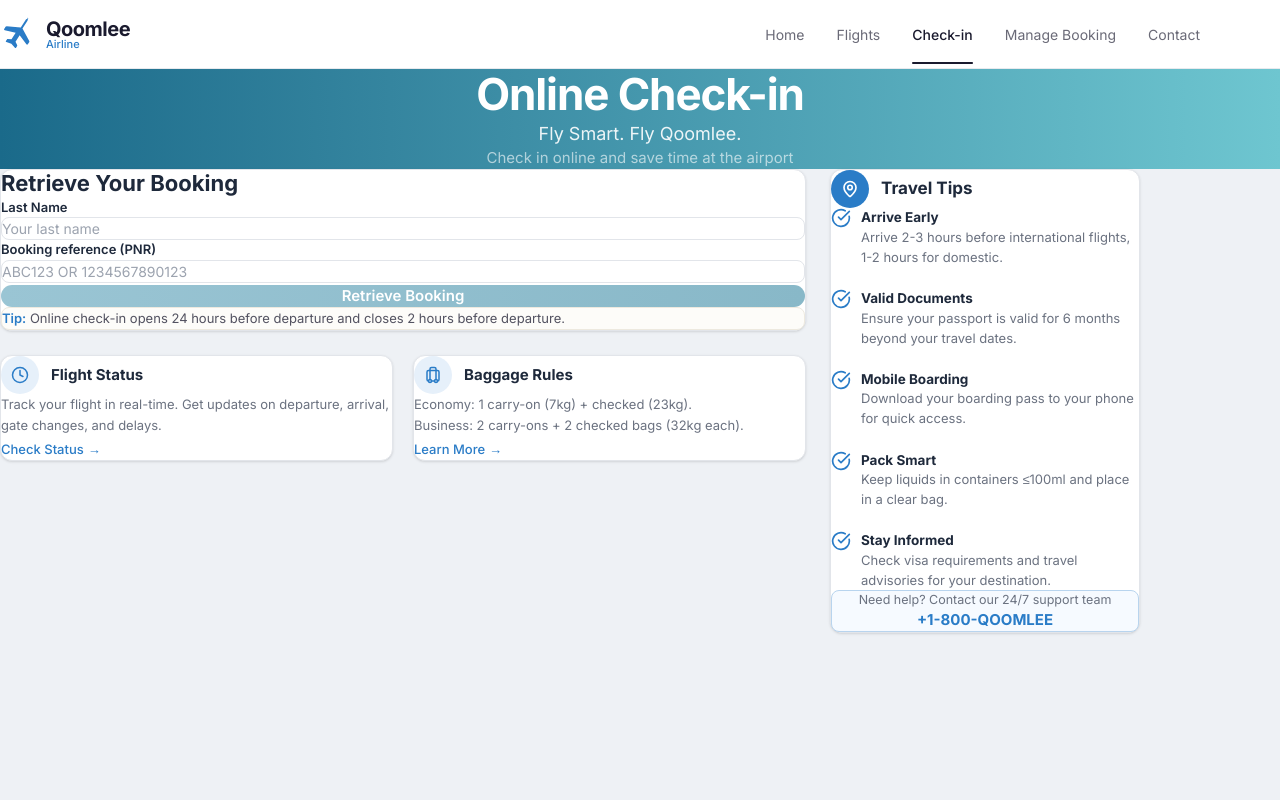
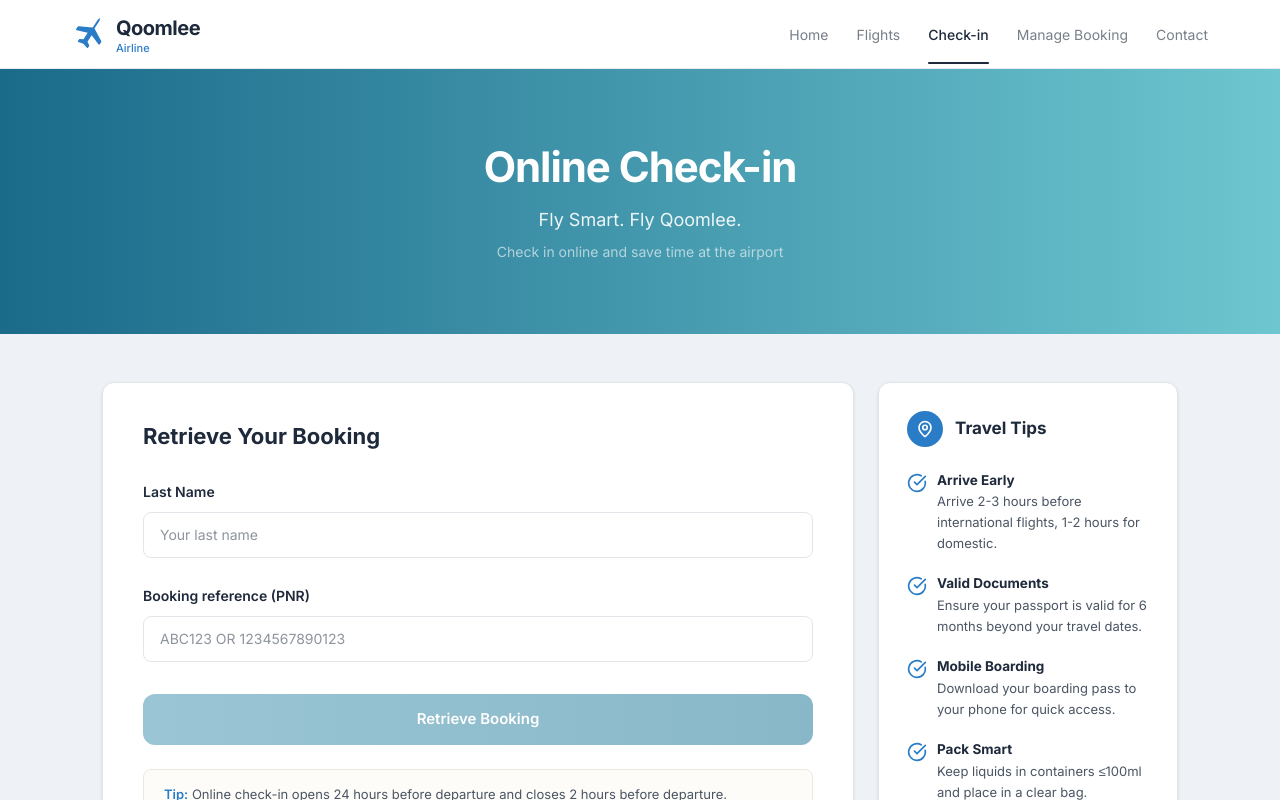
Before and after one commit to wipaporn-muiang/nextjs-qoomlee-airline, a Next.js app: page / in a window 1280 px wide. Shown: the top 800 px of the page. Built offline with nearby package versions, Linux system fonts and the light colour scheme.

Commit message:
fix: resolve broken styling issues with Tailwind v4
Fix missing card containers, padding, max-width, colors, and spacing.

```diff
--- a/app/globals.css
+++ b/app/globals.css
@@ -2,40 +2,39 @@
 
 @theme inline {
   --font-sans: "Inter", ui-sans-serif, system-ui, sans-serif;
-  --color-background: #eef1f5;
-  --color-foreground: #1a1a2e;
-  --color-primary: #2a7cc7;
-  --color-primary-dark: #1e5fa0;
-  --color-accent: #6b7280;
-  --color-muted: #9ca3af;
-  --color-card: #ffffff;
-  --color-card-foreground: #1e293b;
-  --color-border: #e2e5ea;
-  --color-border-light: #ede9df;
-  --color-tip-bg: #fdfcf9;
-  --color-tip-text: #2a7cc7;
+}
+
+:root {
+  --color-bg: #eef1f5;
+  --color-card-white: #ffffff;
+  --color-text-dark: #1e293b;
+  --color-text-body: #4b5563;
+  --color-text-muted: #9ca3af;
+  --color-primary-blue: #2a7cc7;
+  --color-border-default: #e2e5ea;
+  --color-border-warm: #ede9df;
+  --color-hero-from: #1a6a8a;
+  --color-hero-to: #6ec6d0;
+  --color-btn-from: #9ac5d4;
+  --color-btn-to: #88b8c8;
+  --color-icon-light: #e6f0fa;
   --color-support-bg: #f6faff;
   --color-support-border: #b8d4ee;
-  --color-hero-start: #1a6a8a;
-  --color-hero-end: #6ec6d0;
-  --color-button-start: #9ac5d4;
-  --color-button-end: #88b8c8;
-  --color-icon-bg: #e6f0fa;
-  --color-icon-bg-dark: #2a7cc7;
-  --color-check: #2a7cc7;
+  --color-tip-bg: #fdfcf9;
   --color-nav-border: #e8eaee;
 }
 
-* {
-  margin: 0;
-  padding: 0;
+*,
+*::before,
+*::after {
   box-sizing: border-box;
 }
 
 body {
-  background-color: var(--color-background);
-  color: var(--color-foreground);
-  font-family: var(--font-sans);
+  margin: 0;
+  padding: 0;
+  background-color: var(--color-bg);
+  color: var(--color-text-dark);
   -webkit-font-smoothing: antialiased;
   -moz-osx-font-smoothing: grayscale;
 }
--- a/app/layout.tsx
+++ b/app/layout.tsx
@@ -2,7 +2,7 @@ import type { Metadata, Viewport } from "next";
 import { Inter } from "next/font/google";
 import "./globals.css";
 
-const inter = Inter({ subsets: ["latin"], variable: "--font-inter" });
+const _inter = Inter({ subsets: ["latin"] });
 
 export const metadata: Metadata = {
   title: "Online Check-in | Qoomlee Airline",
@@ -11,7 +11,7 @@ export const metadata: Metadata = {
 };
 
 export const viewport: Viewport = {
-  themeColor: "#0891b2",
+  themeColor: "#1a6a8a",
   width: "device-width",
   initialScale: 1,
 };
@@ -23,9 +23,7 @@ export default function RootLayout({
 }) {
   return (
     <html lang="en">
-      <body className={`${inter.variable} font-sans antialiased`}>
-        {children}
-      </body>
+      <body className="font-sans antialiased">{children}</body>
     </html>
   );
 }
--- a/app/page.tsx
+++ b/app/page.tsx
@@ -6,20 +6,20 @@ import TravelTips from "@/components/travel-tips";
 
 export default function CheckinPage() {
   return (
-    <div className="min-h-screen bg-background">
+    <div className="min-h-screen" style={{ backgroundColor: "var(--color-bg)" }}>
       <Navbar />
       <HeroBanner />
 
-      <main className="mx-auto max-w-[1140px] px-5 py-10 md:px-8 md:py-[52px]">
+      <main className="mx-auto max-w-[1140px] px-5 py-10 md:px-8 md:py-12">
         <div className="flex flex-col gap-6 lg:flex-row lg:items-start">
           {/* Left Column */}
-          <div className="flex flex-1 flex-col gap-6">
+          <div className="flex min-w-0 flex-1 flex-col gap-6">
             <RetrieveBookingForm />
             <InfoCards />
           </div>
 
           {/* Right Column - Travel Tips sidebar */}
-          <aside className="w-full shrink-0 lg:w-[310px]">
+          <aside className="w-full shrink-0 lg:w-[300px]">
             <TravelTips />
           </aside>
         </div>
--- a/components/hero-banner.tsx
+++ b/components/hero-banner.tsx
@@ -1,13 +1,18 @@
 export default function HeroBanner() {
   return (
-    <section className="bg-gradient-to-r from-hero-start to-hero-end px-6 py-12 text-center md:py-[72px]">
-      <h1 className="text-[32px] font-bold text-white md:text-[44px] md:leading-[1.15] tracking-tight text-balance">
+    <section
+      className="px-6 py-14 text-center md:py-[72px]"
+      style={{
+        background: "linear-gradient(to right, var(--color-hero-from), var(--color-hero-to))",
+      }}
+    >
+      <h1 className="text-3xl font-bold text-white md:text-[42px] md:leading-tight tracking-tight">
         Online Check-in
       </h1>
-      <p className="mt-3 text-[16px] font-normal text-white/90 md:text-[18px]">
+      <p className="mt-3 text-base text-white/90 md:text-lg">
         Fly Smart. Fly Qoomlee.
       </p>
-      <p className="mt-2 text-[13px] text-white/60 md:text-[15px]">
+      <p className="mt-2 text-sm text-white/60">
         Check in online and save time at the airport
       </p>
     </section>
--- a/components/info-cards.tsx
+++ b/components/info-cards.tsx
@@ -5,49 +5,87 @@ export default function InfoCards() {
   return (
     <div className="grid grid-cols-1 gap-5 sm:grid-cols-2">
       {/* Flight Status */}
-      <div className="rounded-xl border border-border bg-card px-6 pb-6 pt-6 shadow-sm">
+      <div
+        className="rounded-xl bg-white p-6 shadow-sm"
+        style={{ border: "1px solid var(--color-border-default)" }}
+      >
         <div className="flex items-center gap-3">
-          <div className="flex h-[38px] w-[38px] items-center justify-center rounded-full bg-icon-bg">
-            <Clock className="h-[18px] w-[18px] text-primary" strokeWidth={2} />
+          <div
+            className="flex h-9 w-9 shrink-0 items-center justify-center rounded-full"
+            style={{ backgroundColor: "var(--color-icon-light)" }}
+          >
+            <Clock
+              className="h-[18px] w-[18px]"
+              strokeWidth={2}
+              style={{ color: "var(--color-primary-blue)" }}
+            />
           </div>
-          <h3 className="text-[15px] font-bold text-card-foreground">
+          <h3
+            className="text-[15px] font-bold"
+            style={{ color: "var(--color-text-dark)" }}
+          >
             Flight Status
           </h3>
         </div>
-        <p className="mt-4 text-[13px] leading-[1.6] text-accent">
+        <p
+          className="mt-4 text-[13px] leading-relaxed"
+          style={{ color: "var(--color-text-body)" }}
+        >
           Track your flight in real-time. Get updates on departure, arrival,
           gate changes, and delays.
         </p>
         <Link
           href="/flight-status"
-          className="mt-5 inline-flex items-center gap-1 text-[13px] font-medium text-primary hover:text-primary-dark transition-colors"
+          className="mt-5 inline-flex items-center gap-1 text-[13px] font-medium transition-opacity hover:opacity-80"
+          style={{ color: "var(--color-primary-blue)" }}
         >
           Check Status
-          <span aria-hidden="true" className="ml-0.5">&#8594;</span>
+          <span aria-hidden="true" className="ml-0.5">
+            {"\u2192"}
+          </span>
         </Link>
       </div>
 
       {/* Baggage Rules */}
-      <div className="rounded-xl border border-border bg-card px-6 pb-6 pt-6 shadow-sm">
+      <div
+        className="rounded-xl bg-white p-6 shadow-sm"
+        style={{ border: "1px solid var(--color-border-default)" }}
+      >
         <div className="flex items-center gap-3">
-          <div className="flex h-[38px] w-[38px] items-center justify-center rounded-full bg-icon-bg">
-            <Luggage className="h-[18px] w-[18px] text-primary" strokeWidth={2} />
+          <div
+            className="flex h-9 w-9 shrink-0 items-center justify-center rounded-full"
+            style={{ backgroundColor: "var(--color-icon-light)" }}
+          >
+            <Luggage
+              className="h-[18px] w-[18px]"
+              strokeWidth={2}
+              style={{ color: "var(--color-primary-blue)" }}
+            />
           </div>
-          <h3 className="text-[15px] font-bold text-card-foreground">
+          <h3
+            className="text-[15px] font-bold"
+            style={{ color: "var(--color-text-dark)" }}
+          >
             Baggage Rules
           </h3>
         </div>
-        <p className="mt-4 text-[13px] leading-[1.6] text-accent">
+        <p
+          className="mt-4 text-[13px] leading-relaxed"
+          style={{ color: "var(--color-text-body)" }}
+        >
           Economy: 1 carry-on (7kg) + checked (23kg).
           <br />
           Business: 2 carry-ons + 2 checked bags (32kg each).
         </p>
         <Link
           href="/baggage"
-          className="mt-5 inline-flex items-center gap-1 text-[13px] font-medium text-primary hover:text-primary-dark transition-colors"
+          className="mt-5 inline-flex items-center gap-1 text-[13px] font-medium transition-opacity hover:opacity-80"
+          style={{ color: "var(--color-primary-blue)" }}
         >
           Learn More
-          <span aria-hidden="true" className="ml-0.5">&#8594;</span>
+          <span aria-hidden="true" className="ml-0.5">
+            {"\u2192"}
+          </span>
         </Link>
       </div>
     </div>
--- a/components/navbar.tsx
+++ b/components/navbar.tsx
@@ -12,49 +12,60 @@ const navLinks = [
   { label: "Contact", href: "/contact" },
 ];
 
-function AirplaneIcon({ className }: { className?: string }) {
-  return (
-    <svg
-      className={className}
-      viewBox="0 0 32 32"
-      fill="currentColor"
-      xmlns="http://www.w3.org/2000/svg"
-    >
-      <path d="M28.4 4.8c-0.8-0.8-2.2-0.6-3.2 0.4l-5.6 5.6-12-3.6c-0.4-0.1-0.8 0-1.1 0.3l-1.6 1.6c-0.4 0.4-0.2 1 0.3 1.2l9 4.2-4.8 4.8-3.2-0.8c-0.3-0.1-0.6 0-0.8 0.2l-1.2 1.2c-0.3 0.3-0.2 0.8 0.2 1l4 2.4 2.4 4c0.2 0.4 0.7 0.5 1 0.2l1.2-1.2c0.2-0.2 0.3-0.5 0.2-0.8l-0.8-3.2 4.8-4.8 4.2 9c0.2 0.5 0.8 0.7 1.2 0.3l1.6-1.6c0.3-0.3 0.4-0.7 0.3-1.1l-3.6-12 5.6-5.6c1-1 1.2-2.4 0.4-3.2z" />
-    </svg>
-  );
-}
-
 export default function Navbar() {
   const [mobileOpen, setMobileOpen] = useState(false);
 
   return (
-    <header className="border-b border-nav-border bg-card">
-      <nav className="mx-auto flex h-[68px] max-w-[1200px] items-center justify-between px-6">
+    <header
+      className="bg-white"
+      style={{ borderBottom: "1px solid var(--color-nav-border)" }}
+    >
+      <nav className="mx-auto flex h-[68px] max-w-[1200px] items-center justify-between px-6 md:px-8">
         {/* Logo */}
-        <Link href="/" className="flex items-center gap-2.5">
-          <AirplaneIcon className="h-9 w-9 text-primary -rotate-12" />
+        <Link href="/" className="flex items-center gap-2">
+          {/* Airplane icon - tilted */}
+          <svg
+            className="-rotate-12"
+            width="36"
+            height="36"
+            viewBox="0 0 32 32"
+            fill="#2a7cc7"
+            xmlns="http://www.w3.org/2000/svg"
+          >
+            <path d="M28.4 4.8c-0.8-0.8-2.2-0.6-3.2 0.4l-5.6 5.6-12-3.6c-0.4-0.1-0.8 0-1.1 0.3l-1.6 1.6c-0.4 0.4-0.2 1 0.3 1.2l9 4.2-4.8 4.8-3.2-0.8c-0.3-0.1-0.6 0-0.8 0.2l-1.2 1.2c-0.3 0.3-0.2 0.8 0.2 1l4 2.4 2.4 4c0.2 0.4 0.7 0.5 1 0.2l1.2-1.2c0.2-0.2 0.3-0.5 0.2-0.8l-0.8-3.2 4.8-4.8 4.2 9c0.2 0.5 0.8 0.7 1.2 0.3l1.6-1.6c0.3-0.3 0.4-0.7 0.3-1.1l-3.6-12 5.6-5.6c1-1 1.2-2.4 0.4-3.2z" />
+          </svg>
           <div className="flex flex-col leading-none">
-            <span className="text-[20px] font-bold text-foreground tracking-tight">
+            <span className="text-xl font-bold tracking-tight" style={{ color: "var(--color-text-dark)" }}>
               Qoomlee
             </span>
-            <span className="text-[11px] font-medium text-primary leading-none mt-[2px]">
+            <span
+              className="text-[11px] font-medium leading-none"
+              style={{ color: "var(--color-primary-blue)", marginTop: "1px" }}
+            >
               Airline
             </span>
           </div>
         </Link>
 
         {/* Desktop Nav */}
-        <ul className="hidden items-center gap-8 md:flex">
+        <ul className="hidden items-center gap-7 md:flex">
           {navLinks.map((link) => (
             <li key={link.label}>
               <Link
                 href={link.href}
-                className={`text-[14px] transition-colors ${
+                className={`text-sm transition-colors ${
                   link.active
-                    ? "font-medium text-foreground underline underline-offset-[22px] decoration-[2px] decoration-foreground"
-                    : "font-normal text-foreground/65 hover:text-foreground"
+                    ? "font-medium underline underline-offset-[22px] decoration-2"
+                    : "hover:opacity-80"
                 }`}
+                style={{
+                  color: link.active
+                    ? "var(--color-text-dark)"
+                    : "rgba(30,41,59,0.6)",
+                  textDecorationColor: link.active
+                    ? "var(--color-text-dark)"
+                    : undefined,
+                }}
               >
                 {link.label}
               </Link>
@@ -64,27 +75,41 @@ export default function Navbar() {
 
         {/* Mobile Toggle */}
         <button
-          className="md:hidden text-foreground"
+          className="md:hidden"
+          style={{ color: "var(--color-text-dark)" }}
           onClick={() => setMobileOpen(!mobileOpen)}
           aria-label={mobileOpen ? "Close menu" : "Open menu"}
         >
-          {mobileOpen ? <X className="h-6 w-6" /> : <Menu className="h-6 w-6" />}
+          {mobileOpen ? (
+            <X className="h-6 w-6" />
+          ) : (
+            <Menu className="h-6 w-6" />
+          )}
         </button>
       </nav>
 
       {/* Mobile Nav */}
       {mobileOpen && (
-        <div className="border-t border-nav-border bg-card px-6 pb-4 md:hidden">
+        <div
+          className="bg-white px-6 pb-4 md:hidden"
+          style={{ borderTop: "1px solid var(--color-nav-border)" }}
+        >
           <ul className="flex flex-col gap-1 pt-2">
             {navLinks.map((link) => (
               <li key={link.label}>
                 <Link
                   href={link.href}
-                  className={`block rounded-lg px-3 py-2.5 text-[14px] transition-colors ${
-                    link.active
-                      ? "bg-primary/10 text-primary font-medium"
-                      : "text-foreground/65 hover:bg-background hover:text-foreground"
+                  className={`block rounded-lg px-3 py-2.5 text-sm transition-colors ${
+                    link.active ? "font-medium" : ""
                   }`}
+                  style={{
+                    color: link.active
+                      ? "var(--color-primary-blue)"
+                      : "rgba(30,41,59,0.6)",
+                    backgroundColor: link.active
+                      ? "rgba(42,124,199,0.1)"
+                      : undefined,
+                  }}
                   onClick={() => setMobileOpen(false)}
                 >
                   {link.label}
--- a/components/retrieve-booking-form.tsx
+++ b/components/retrieve-booking-form.tsx
@@ -2,20 +2,24 @@
 
 export default function RetrieveBookingForm() {
   return (
-    <div className="rounded-xl border border-border bg-card px-8 pb-8 pt-9 shadow-sm md:px-10 md:pb-10 md:pt-10">
-      <h2 className="text-[22px] font-bold text-card-foreground leading-tight">
+    <div
+      className="rounded-xl bg-white p-8 shadow-sm md:p-10"
+      style={{ border: "1px solid var(--color-border-default)" }}
+    >
+      <h2
+        className="text-[22px] font-bold leading-tight"
+        style={{ color: "var(--color-text-dark)" }}
+      >
         Retrieve Your Booking
       </h2>
 
-      <form
-        className="mt-8"
-        onSubmit={(e) => e.preventDefault()}
-      >
+      <form className="mt-8" onSubmit={(e) => e.preventDefault()}>
         {/* Last Name */}
-        <div className="flex flex-col">
+        <div>
           <label
             htmlFor="lastName"
-            className="text-[13px] font-semibold text-card-foreground"
+            className="block text-sm font-semibold"
+            style={{ color: "var(--color-text-dark)" }}
           >
             Last Name
           </label>
@@ -23,15 +27,21 @@ export default function RetrieveBookingForm() {
             id="lastName"
             type="text"
             placeholder="Your last name"
-            className="mt-2.5 rounded-lg border border-border bg-white px-4 py-3 text-[14px] text-foreground placeholder:text-muted outline-none transition-shadow focus:ring-2 focus:ring-primary/30 focus:border-primary"
+            className="mt-2.5 block w-full rounded-lg px-4 py-3 text-sm outline-none transition-shadow focus:ring-2"
+            style={{
+              border: "1px solid var(--color-border-default)",
+              color: "var(--color-text-dark)",
+              backgroundColor: "#fff",
+            }}
           />
         </div>
 
         {/* PNR */}
-        <div className="mt-7 flex flex-col">
+        <div className="mt-7">
           <label
             htmlFor="pnr"
-            className="text-[13px] font-semibold text-card-foreground"
+            className="block text-sm font-semibold"
+            style={{ color: "var(--color-text-dark)" }}
           >
             Booking reference (PNR)
           </label>
@@ -39,23 +49,39 @@ export default function RetrieveBookingForm() {
             id="pnr"
             type="text"
             placeholder="ABC123 OR 1234567890123"
-            className="mt-2.5 rounded-lg border border-border bg-white px-4 py-3 text-[14px] text-foreground placeholder:text-muted outline-none transition-shadow focus:ring-2 focus:ring-primary/30 focus:border-primary"
+            className="mt-2.5 block w-full rounded-lg px-4 py-3 text-sm outline-none transition-shadow focus:ring-2"
+            style={{
+              border: "1px solid var(--color-border-default)",
+              color: "var(--color-text-dark)",
+              backgroundColor: "#fff",
+            }}
           />
         </div>
 
         {/* Submit */}
         <button
           type="submit"
-          className="mt-8 w-full cursor-pointer rounded-xl bg-gradient-to-r from-button-start to-button-end py-[14px] text-[15px] font-semibold text-white transition-opacity hover:opacity-90 focus-visible:outline-2 focus-visible:outline-offset-2 focus-visible:outline-primary"
+          className="mt-8 w-full cursor-pointer rounded-xl py-3.5 text-[15px] font-semibold text-white transition-opacity hover:opacity-90"
+          style={{
+            background: "linear-gradient(to right, var(--color-btn-from), var(--color-btn-to))",
+          }}
         >
           Retrieve Booking
         </button>
       </form>
 
       {/* Tip */}
-      <div className="mt-6 rounded-lg border border-border-light bg-tip-bg px-5 py-3.5">
-        <p className="text-[13px] text-foreground/75 leading-relaxed">
-          <span className="font-semibold text-tip-text">Tip:</span>{" "}
+      <div
+        className="mt-6 rounded-lg px-5 py-3.5"
+        style={{
+          border: "1px solid var(--color-border-warm)",
+          backgroundColor: "var(--color-tip-bg)",
+        }}
+      >
+        <p className="text-[13px] leading-relaxed" style={{ color: "var(--color-text-body)" }}>
+          <span className="font-semibold" style={{ color: "var(--color-primary-blue)" }}>
+            Tip:
+          </span>{" "}
           Online check-in opens 24 hours before departure and closes 2 hours
           before departure.
         </p>
--- a/components/travel-tips.tsx
+++ b/components/travel-tips.tsx
@@ -30,30 +30,46 @@ const tips = [
 
 export default function TravelTips() {
   return (
-    <div className="rounded-xl border border-border bg-card px-7 pb-7 pt-7 shadow-sm">
+    <div
+      className="rounded-xl bg-white p-7 shadow-sm"
+      style={{ border: "1px solid var(--color-border-default)" }}
+    >
       {/* Header */}
       <div className="flex items-center gap-3">
-        <div className="flex h-[38px] w-[38px] items-center justify-center rounded-full bg-icon-bg-dark">
+        <div
+          className="flex h-9 w-9 shrink-0 items-center justify-center rounded-full"
+          style={{ backgroundColor: "var(--color-primary-blue)" }}
+        >
           <MapPin className="h-[18px] w-[18px] text-white" strokeWidth={2.2} />
         </div>
-        <h3 className="text-[17px] font-bold text-card-foreground">
+        <h3
+          className="text-[17px] font-bold"
+          style={{ color: "var(--color-text-dark)" }}
+        >
           Travel Tips
         </h3>
       </div>
 
       {/* Tips List */}
-      <ul className="mt-7 flex flex-col gap-[22px]">
+      <ul className="mt-6 flex flex-col gap-5">
         {tips.map((tip) => (
           <li key={tip.title} className="flex items-start gap-2.5">
             <CircleCheckBig
-              className="mt-[1px] h-[20px] w-[20px] shrink-0 text-check"
+              className="mt-0.5 h-5 w-5 shrink-0"
               strokeWidth={2}
+              style={{ color: "var(--color-primary-blue)" }}
             />
             <div>
-              <p className="text-[13.5px] font-bold text-card-foreground leading-snug">
+              <p
+                className="text-[13.5px] font-bold leading-snug"
+                style={{ color: "var(--color-text-dark)" }}
+              >
                 {tip.title}
               </p>
-              <p className="mt-[3px] text-[13px] leading-[1.55] text-accent">
+              <p
+                className="mt-0.5 text-[13px] leading-relaxed"
+                style={{ color: "var(--color-text-body)" }}
+              >
                 {tip.description}
               </p>
             </div>
@@ -62,11 +78,20 @@ export default function TravelTips() {
       </ul>
 
       {/* Support CTA */}
-      <div className="mt-7 rounded-lg border border-support-border bg-support-bg px-4 py-3.5 text-center">
-        <p className="text-[12.5px] text-accent leading-snug">
+      <div
+        className="mt-6 rounded-lg px-4 py-3.5 text-center"
+        style={{
+          border: "1px solid var(--color-support-border)",
+          backgroundColor: "var(--color-support-bg)",
+        }}
+      >
+        <p className="text-xs leading-snug" style={{ color: "var(--color-text-body)" }}>
           Need help? Contact our 24/7 support team
         </p>
-        <p className="mt-1.5 text-[15px] font-bold text-primary">
+        <p
+          className="mt-1 text-[15px] font-bold"
+          style={{ color: "var(--color-primary-blue)" }}
+        >
           +1-800-QOOMLEE
         </p>
       </div>
```
